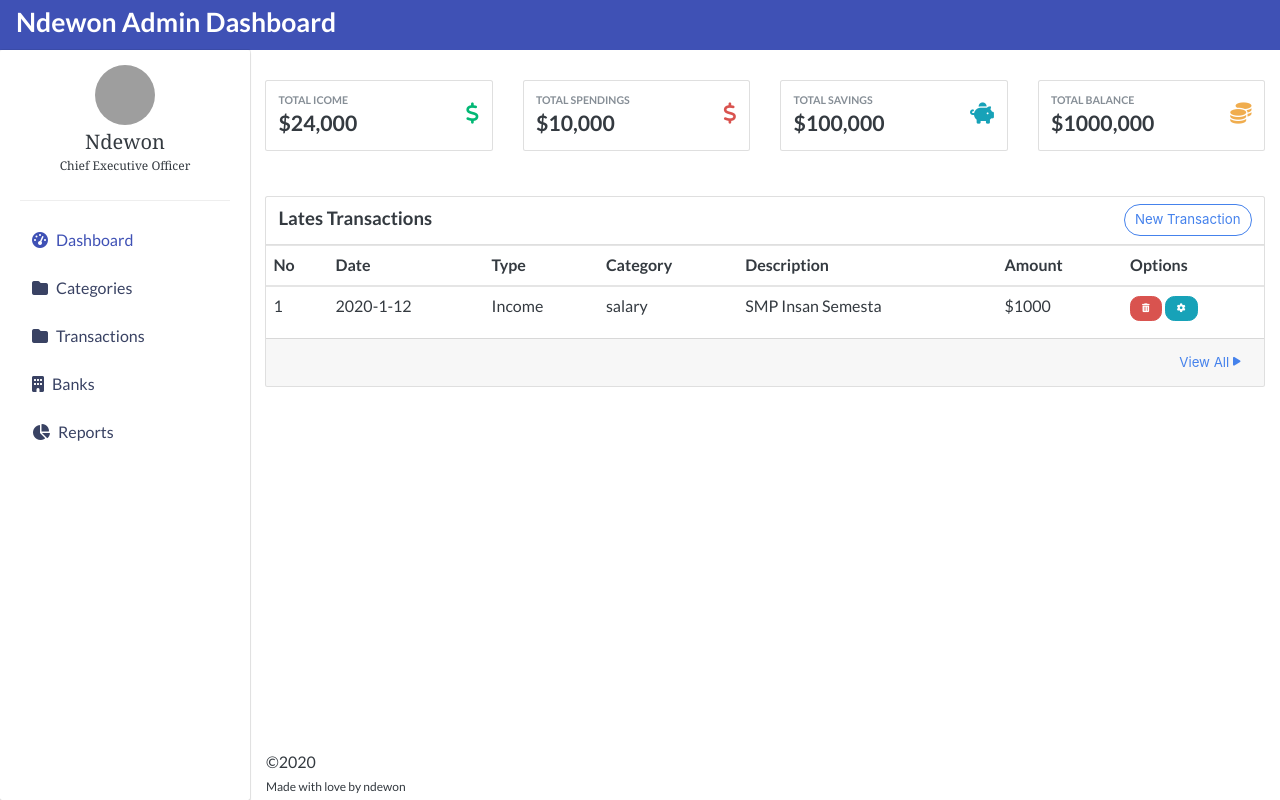
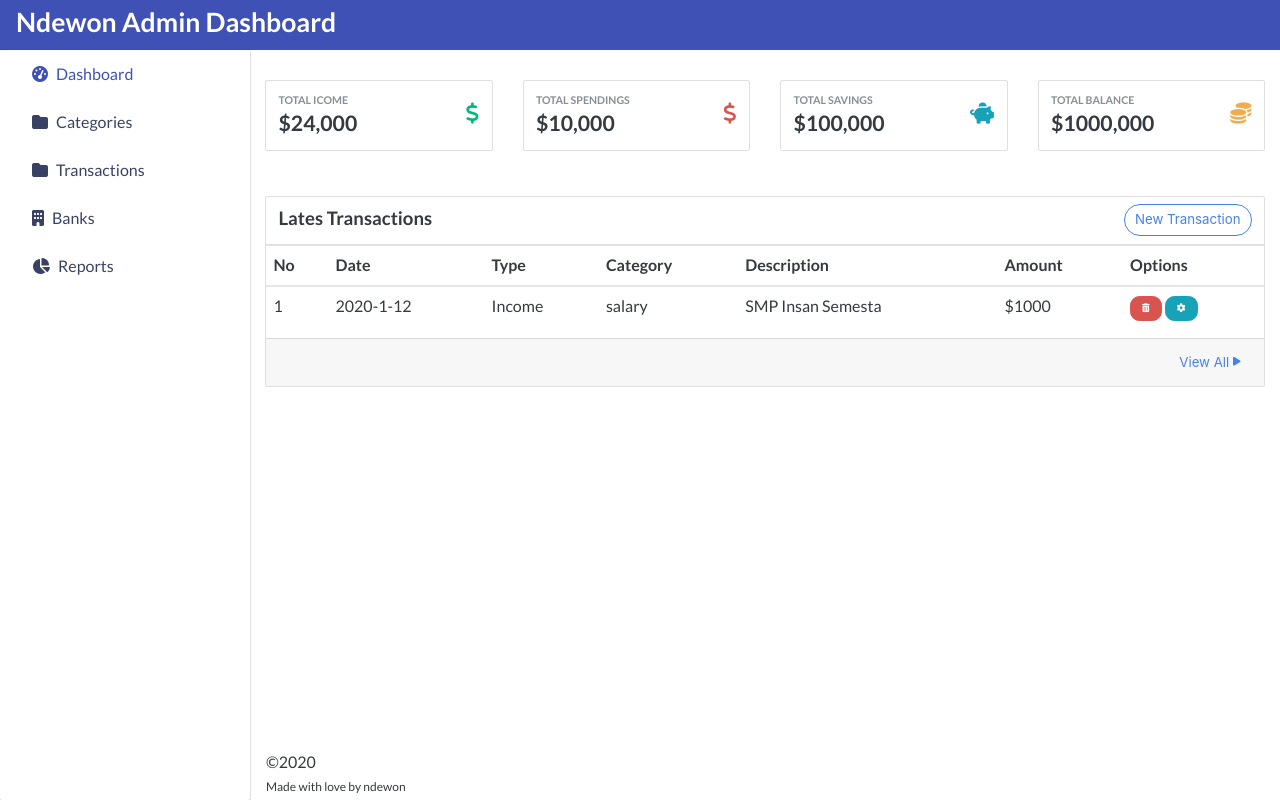
Before and after one commit to duniandewon/ndewonmoneymanager, a React (Create React App) app in the folder client/: page / in a window 1280 px wide. Built offline with nearby package versions, Linux system fonts and the light colour scheme; no server answers; grey boxes are pictures that could not be loaded.

Commit message:
Show username & user profile picture if logged in

```diff
--- a/client/src/layout/Sidenav.js
+++ b/client/src/layout/Sidenav.js
@@ -1,24 +1,32 @@
-import React, { Fragment } from 'react';
+import React, { Fragment, useContext } from 'react';
 import { Link } from 'react-router-dom';
 
+/** Auth context */
+import authContext from '../context/auth/authContext';
+
 const Sidenav = ({ sideNav, setSideNav }) => {
+  const { user } = useContext(authContext);
   return (
     <Fragment>
       <aside className={`sidenav ${sideNav}`}>
         <div className='sidenav__close-icon' onClick={() => setSideNav('')}>
           <i className='fas fa-times' />
         </div>
+        {user && (
+          <Fragment>
             <div className='sidenav__header'>
               <div className='sidenav__header-img'>
-            <img src='//unsplash.it/100/100' alt='user profile' />
+                <img src='//unsplash.it/100/100' alt='user profile image' />
               </div>
               <p className='sidenav__header-info'>
-            <span className='sidenav__header-info--name'>Ndewon</span>
+                <span className='sidenav__header-info--name'>{user.name}</span>
                 <span className='sidenav__header-info--position'>
                   Chief Executive Officer
                 </span>
               </p>
             </div>
+          </Fragment>
+        )}
         <ul className='main-nav'>
           <li className='main-nav__item'>
             <Link
```
Lines whose indentation alone changed are shown as unchanged.
